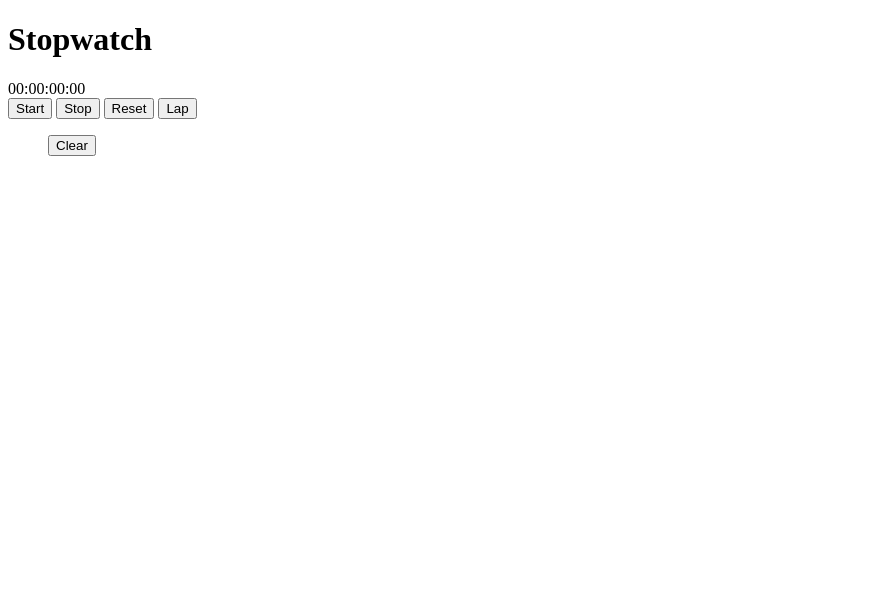
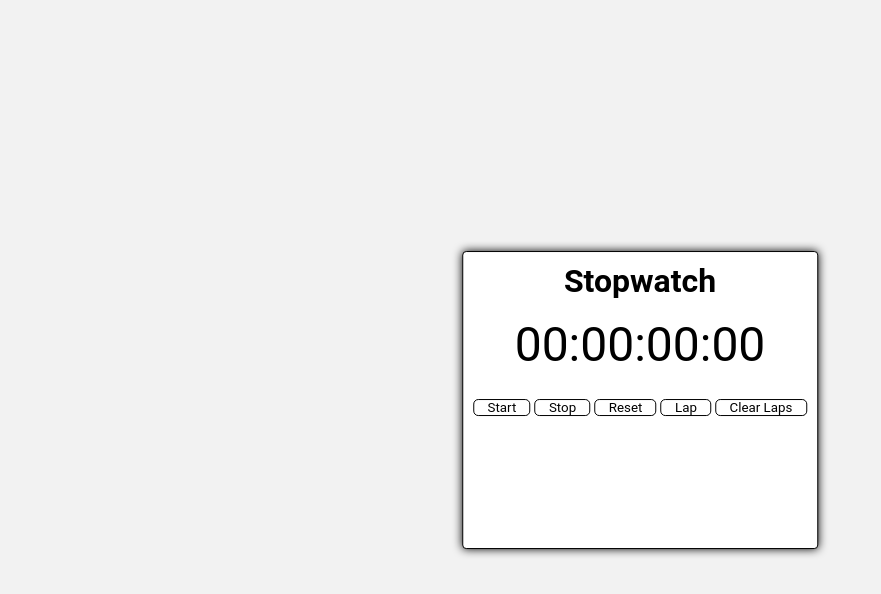
Before and after one commit to Kr33L/TPXImpact-Challenge, a plain HTML site: page index.html in a window 1280 px wide. Shown: the whole page, without its empty margins (0-881 px from the left). Drawn offline with Linux system fonts and the light colour scheme.

Commit message:
basic styling

```diff
--- a/index.html
+++ b/index.html
@@ -4,24 +4,22 @@
 		<meta charset="UTF-8" />
 		<meta http-equiv="X-UA-Compatible" content="IE=edge" />
 		<meta name="viewport" content="width=device-width, initial-scale=1.0" />
+		<link rel="stylesheet" href="style.css" />
 		<script src="script.js" defer></script>
 		<title>Stopwatch</title>
 	</head>
 	<body>
-		<header>
-			<h1>Stopwatch</h1>
-		</header>
-		<main>
-			<span id="time">00:00:00:00</span>
-			<div id="buttons">
-				<button id="start">Start</button>
-				<button id="stop">Stop</button>
-				<button id="reset">Reset</button>
-				<button id="lap">Lap</button>
+		<main class="container">
+			<h1 class="heading">Stopwatch</h1>
+			<span id="time" class="time">00:00:00:00</span>
+			<div id="buttons" class="buttons">
+				<button id="start" class="btn">Start</button>
+				<button id="stop" class="btn">Stop</button>
+				<button id="reset" class="btn">Reset</button>
+				<button id="lap" class="btn">Lap</button>
+				<button id="clear" class="btn">Clear Laps</button>
 			</div>
-			<ul id="laps">
-				<button id="clear">Clear</button>
-			</ul>
+			<ul id="laps" class="lap-list"> </ul>
 		</main>
 	</body>
 </html>
--- a/script.js
+++ b/script.js
@@ -74,7 +74,7 @@ function clearLaps() {
 
 function lapTimer() {
 	if (time.textContent === "00:00:00:00") return;
-	if (lapList.children.length === 11) return;
+	if (lapList.children.length === 10) return;
 	if (lapList.textContent.includes(time.textContent)) return; //? Does it make sense to not be able to add the same lap twice?
 	addLap(time.textContent);
 	saveLaps();
--- /dev/null
+++ b/style.css
@@ -0,0 +1,71 @@
+* {
+	box-sizing: border-box;
+	margin: 0;
+	padding: 0;
+	font-family: "Roboto", sans-serif;
+}
+
+body {
+	background-color: #f2f2f2;
+}
+
+.container {
+	display: flex;
+	flex-direction: column;
+	justify-content: center;
+	align-items: center;
+	position: absolute;
+	padding: 10px;
+	margin: 0 auto;
+	border: 1px solid #000;
+	background-color: #fff;
+	border-radius: 4px;
+	box-shadow: 0 0 10px #000;
+	top: 50%;
+	left: 50%;
+	transform: translate(-50%, -50%);
+}
+
+.container:hover {
+	box-shadow: 0 0 10px #000;
+}
+
+.heading {
+	font-size: 2rem;
+	margin-bottom: 0.5em;
+}
+
+.time {
+	font-size: 3rem;
+	margin-bottom: 0.5em;
+}
+
+.btn {
+	padding: 0 1em;
+	border: 1px solid #000;
+	border-radius: 5px;
+	background-color: #fff;
+	cursor: pointer;
+}
+
+.btn:hover {
+	background-color: #000;
+	color: #fff;
+}
+
+.btn:active {
+	background-color: #fff;
+	color: #000;
+}
+
+.lap-list {
+	height: 10ch;
+	margin: 1em 0;
+  width: 100%;
+	overflow-y: scroll;
+	text-align: center;
+}
+
+.lap-list li {
+	list-style: none;
+}
```
